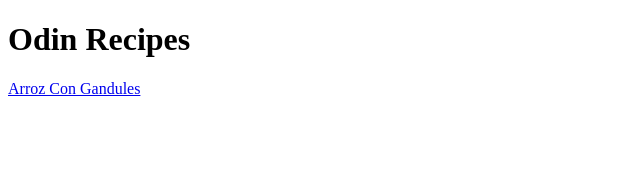
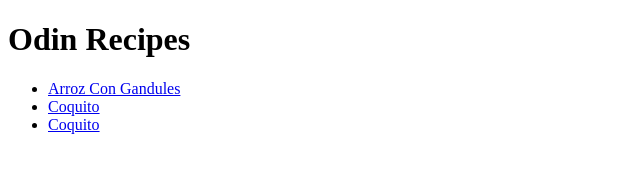
Before and after one commit to mynameisalin/odin-recipes, a plain HTML site: page index.html in a window 1280 px wide. Shown: the whole page, without its empty margins (0-640 px from the left). Drawn offline with Linux system fonts and the light colour scheme.

Commit message:
Add new recipe
Add new recipe titled "Coquito" to landing page.

```diff
--- a/index.html
+++ b/index.html
@@ -6,7 +6,12 @@
 </head>
     <body>
         <h1>Odin Recipes</h1>
-        <a href="recipes/arroz-con-gandules.html">Arroz Con Gandules</a>
+        <ul>
+          <li><a href="recipes/arroz-con-gandules.html">Arroz Con Gandules</a></li>
+          <li><a href="recipes/coquito.html">Coquito</a></li>
+          <li><a href="recipes/tostones.html">Coquito</a></li>
+        </ul>
+
 
     </body>
 </html>
```
